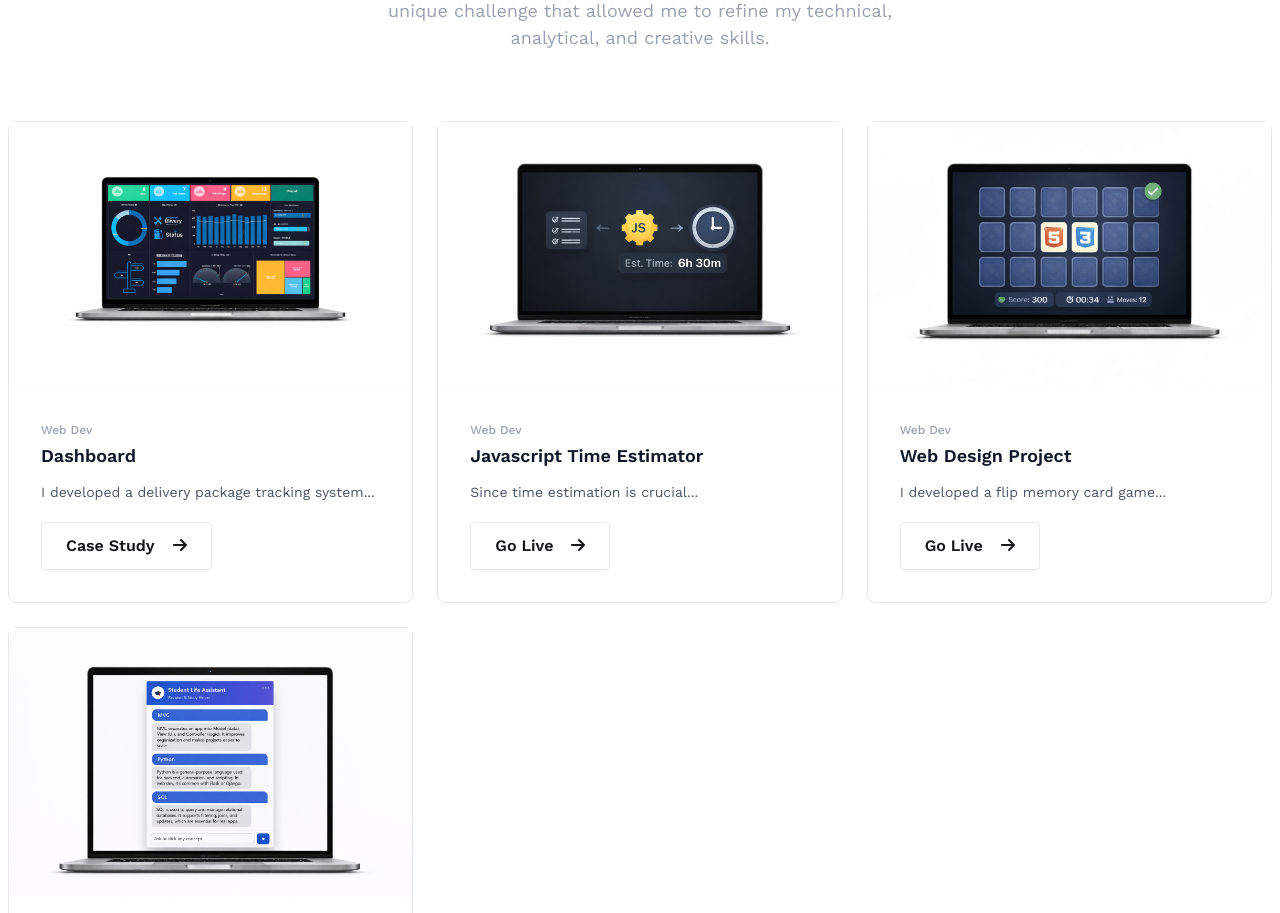
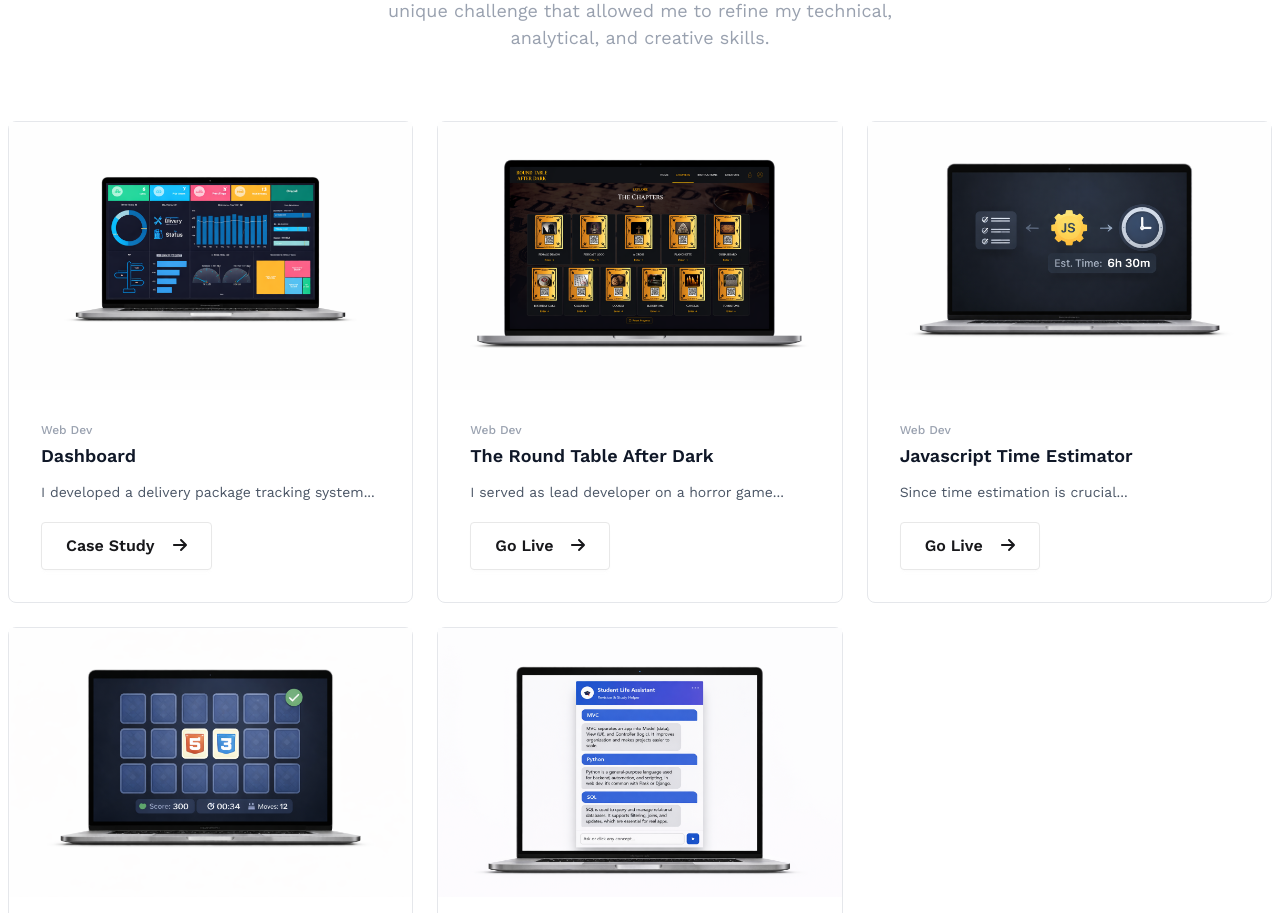
Before and after one commit to Yassine-Elamri34/Portfolio-Yassine, a React (Vite) app: page / in a window 1280 px wide. Shown: the part 1940-2853 px from the top of the page. Built offline with nearby package versions, Linux system fonts and the light colour scheme.

Commit message:
Add Round Table After Dark project

```diff
--- a/src/components/portfolio/Portfolio.jsx
+++ b/src/components/portfolio/Portfolio.jsx
@@ -4,6 +4,7 @@ import card50 from "../../assets/images/portfolio-images/card-50.png";
 import card3 from "../../assets/images/portfolio-images/card-3.png";
 import card49 from "../../assets/images/portfolio-images/card-49.png";
 import card60 from "../../assets/images/portfolio-images/card-60.png";
+import card61 from "../../assets/images/portfolio-images/card-61.png";
 import card51 from "../../assets/images/portfolio-images/card-51.png";
 
 const projectData = [
@@ -16,6 +17,16 @@ const projectData = [
     description: "I developed a delivery package tracking system...",
     link: "",
   },
+   {
+    id: 5,
+    slug: "",
+    image: card61,
+    category: "Web Dev",
+    title: "The Round Table After Dark",
+    description: "I served as lead developer on a horror game...",
+    link: "https://afterdark-game.com",
+  },
+
   {
     id: 2,
     slug: "",
--- a/src/pages/dashboard/Dashboard.jsx
+++ b/src/pages/dashboard/Dashboard.jsx
@@ -69,6 +69,11 @@ const Dashboard = () => {
 
        <section>
   <h2 className="text-2xl md:text-3xl font-semibold text-gray-900 mb-4">Live Demo</h2>
+  <p className="text-gray-600 text-[16px] leading-relaxed mb-4">
+    The data shown in this live demo is simulated for demonstration purposes only. Due to
+    confidentiality agreements with <strong>Box2home</strong>, all real operational data has
+    been replaced with placeholder values.
+  </p>
   <a href="https://box2home-dashboards-3.onrender.com" target="_blank" rel="noopener noreferrer" className="btn btn-primary inline-flex items-center gap-2">
     View Live Demo
     <FontAwesomeIcon icon={faArrowUpRightFromSquare} />
```
Also changed, not shown: src/assets/images/portfolio-images/card-61.png (added). Lines whose indentation alone changed are shown as unchanged.
